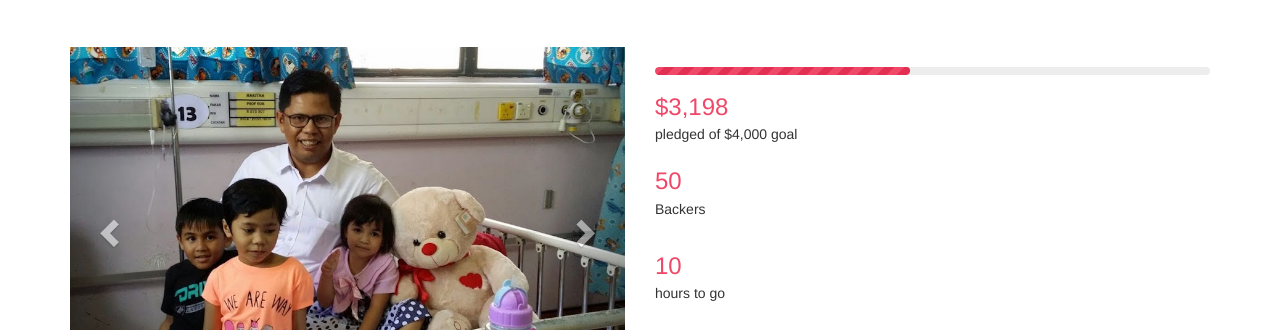
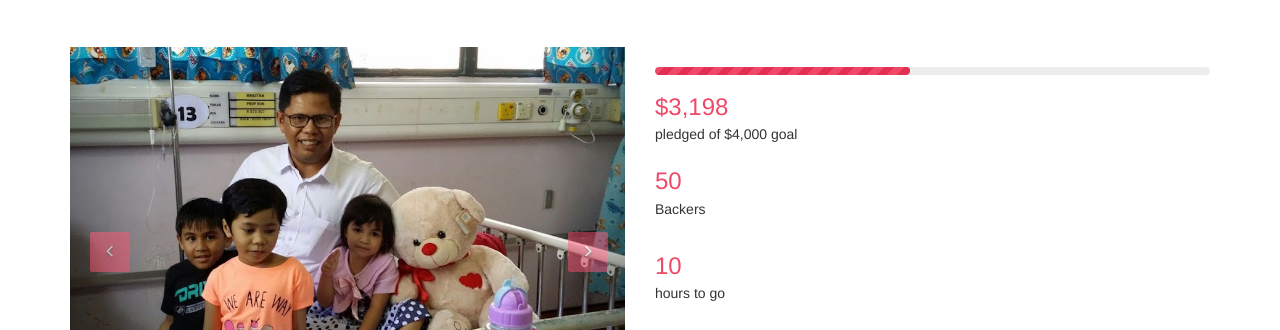
Before and after one commit to addrashid/Mydanawebsite, a plain HTML site: page campaignlist.htm in a window 1280 px wide. Shown: the part 223-553 px from the top of the page. Drawn offline with nearby package versions, Linux system fonts and the light colour scheme; files whose address does not match are found by name.

Commit message:
arrow for slider
arrow slider

```diff
--- a/assets/css/style.css
+++ b/assets/css/style.css
@@ -1071,6 +1071,36 @@ ul.menu-category li.active:after{
 	color: #fff;
 	font-size: 18px;
 }
+.ion-ios-arrow-back{
+	position: absolute;
+    top: 50%;
+    z-index: 5;
+    display: inline-block;
+	width: 40px;
+	height: 40px;
+	text-align: center;
+	line-height: 40px;
+	background-color: #F04868;
+	border-radius: 2px;
+	color: #fff;
+	font-size: 18px;
+	margin-left: -22px;
+}
+.ion-ios-arrow-forward{
+	position: absolute;
+    top: 50%;
+    z-index: 5;
+    display: inline-block;
+	width: 40px;
+	height: 40px;
+	text-align: center;
+	line-height: 40px;
+	background-color: #F04868;
+	border-radius: 2px;
+	color: #fff;
+	font-size: 18px;
+	margin-left: -15px;
+}
 .slider-controls-top .owl-prev{
 	margin-right: 10px;
 }
--- a/campaignlist.htm
+++ b/campaignlist.htm
@@ -106,33 +106,14 @@
 
 								<!-- Left and right controls -->
 								<a class="left carousel-control" href="#myCarousel" data-slide="prev">
-								<span class="glyphicon glyphicon-chevron-left"></span>
+								<span class="ion-ios-arrow-back"></span>
 								<span class="sr-only">Previous</span>
 								</a>
 								<a class="right carousel-control" href="#myCarousel" data-slide="next">
-								<span class="glyphicon glyphicon-chevron-right"></span>
+								<span class="ion-ios-arrow-forward"></span>
 								<span class="sr-only">Next</span>
 								</a>
 								</div>
-													<!--<div id="owl-campaign" class="campaign-slider owl-carousel owl-theme" style="opacity: 1; display: block;">
-									<div class="owl-wrapper-outer">
-									<div class="owl-wrapper" style="width: 3330px; left: 0px; display: block;">
-									<div class="owl-item" style="width: 555px;">
-									<div class="item"><img src="assets/images/campaign/pic1.jpg" alt="">
-									</div></div>
-									</div>
-									</div>
-								<div class="owl-controls clickable">
-								<div class="owl-pagination">
-								<div class="owl-page active" style="background: url(assets/images/campaign/pic1.jpg) 0% 0% / cover;">
-								<span class=""></span></div>
-								<div class="owl-page" style="background: url(assets/images/campaign/pic1.jpg) 0% 0% / cover;">
-								<span class=""></span></div>
-								<div class="owl-page" style="background: url(assets/images/campaign/pic1.jpg) 0% 0% / cover;"><span class=""></span></div>
-								</div>
-								<div class="owl-buttons"><div class="owl-prev"><span class="ion-ios-arrow-back"></span></div><div class="owl-next"><span class="ion-ios-arrow-forward"></span></div></div>
-								</div>
-								</div>-->
 							</div>
 							<div class="campaign-box">
 								<div class="campaign-author clearfix">
```
